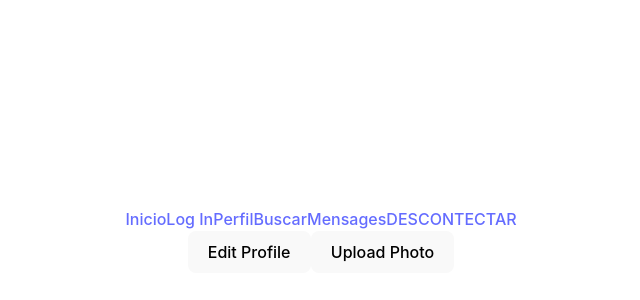
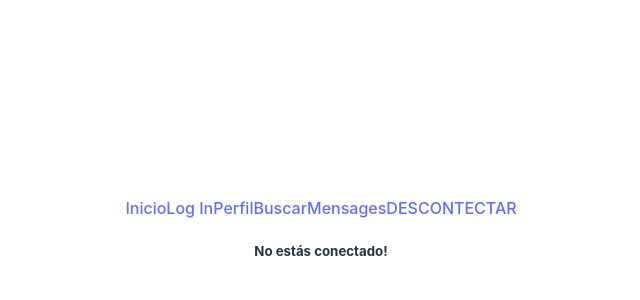
Before and after one commit to Izanalgit/React-Client_Module, a React (Vite) app: page /profile in a window 1280 px wide. Shown: the part 160-460 px from the top of the page, without its empty margins (319-959 px from the left). Built offline with nearby package versions, Linux system fonts and the light colour scheme.

Commit message:
update : endupdate callback profile page

```diff
--- a/src/pages/Profile.jsx
+++ b/src/pages/Profile.jsx
@@ -1,25 +1,42 @@
 import { useState } from "react";
+
+import { useApp } from "../context/AppContext";
 import ProfileEditForm from "../components/profile/ProfileEditForm";
-
+import ProfileView from "../components/profile/ProfileView";
+import PhotoUploadForm from "../components/profile/PhotoUploadForm";
 
 const Profile = () => {
 
     const [isEditing, setIsEditing] = useState(false);
     const [isUploadingPhoto, setIsUploadingPhoto] = useState(false);
 
+    const {logedIn,userProfile} = useApp();
+
+    const handleCompleteAction = () => {
+        setIsEditing(false);
+        setIsUploadingPhoto(false);
+    };
+
     return (
+        <>
+            {!logedIn && <h5>No estás conectado!</h5>}
+            {logedIn &&
                 <div>
-            {/* {!isEditing && !isUploadingPhoto && <ProfileView />} */}
-            {isEditing && <ProfileEditForm />}
-            {/* {isUploadingPhoto && <PhotoUploadForm />} */}
+                    {!isEditing && !isUploadingPhoto &&
+                        <ProfileView  userName = {logedIn} userProfileInfo = {userProfile}/>
+                    }
+                    {isEditing && <ProfileEditForm onComplete={handleCompleteAction} />}
+                    {isUploadingPhoto && <PhotoUploadForm onComplete={handleCompleteAction} />}
 
                     <button onClick={() => setIsEditing(!isEditing)}>
-                {isEditing ? 'Cancel' : 'Edit Profile'}
+                        {isEditing ? 'Cancelar' : 'Editar Perfil'}
                     </button>
                     <button onClick={() => setIsUploadingPhoto(!isUploadingPhoto)}>
-                {isUploadingPhoto ? 'Cancel' : 'Upload Photo'}
+                        {isUploadingPhoto ? 'Cancelar' : 'Actualizar Imagen'}
                     </button>
                 </div>
+            }
+        </>
       )
 
 
```
Lines whose indentation alone changed are shown as unchanged.
